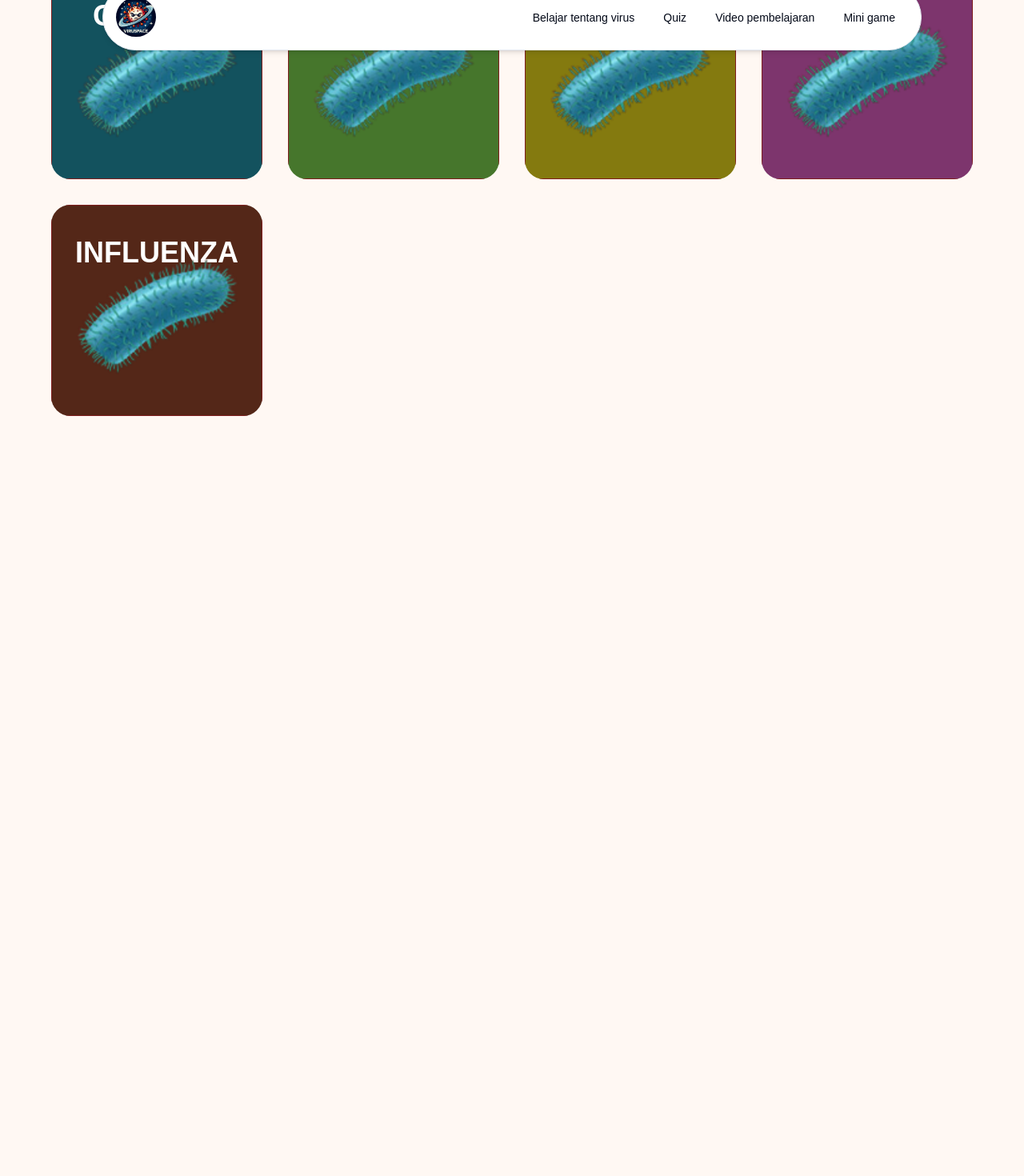
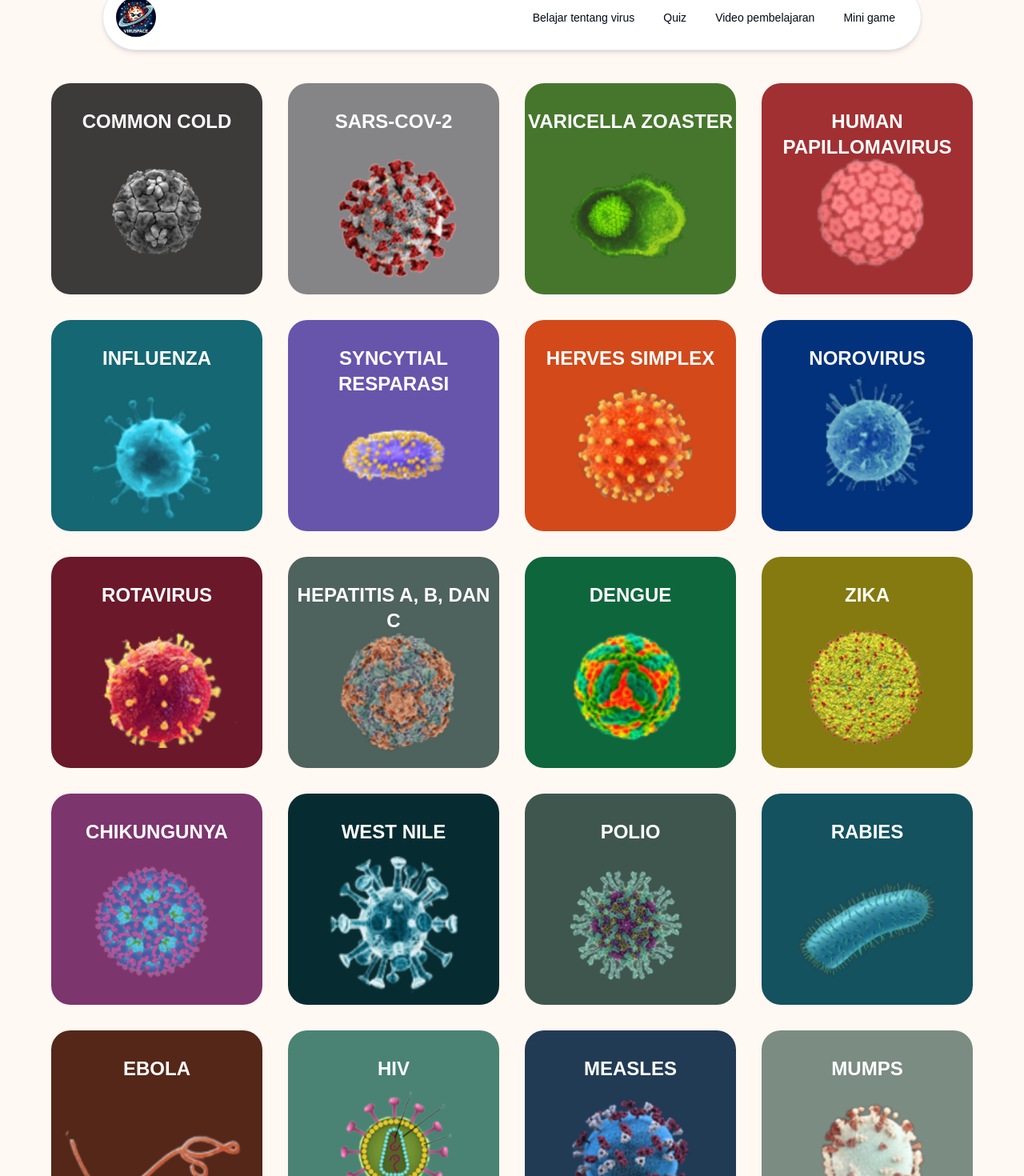
Before and after one commit to dhendisyafaa/viruspace-client, a Next.js app: page /daftar-virus in a window 1280 px wide. Shown: the part 40-1510 px from the top of the page at 80% size. Before the commit the page ends 800 px from the top, so only its background shows below. Built offline with nearby package versions, Linux system fonts and the light colour scheme.

Commit message:
feat: list of viruses page

```diff
--- a/src/app/daftar-virus/page.tsx
+++ b/src/app/daftar-virus/page.tsx
@@ -1,60 +1,50 @@
 import Image from "next/image";
+import listViruses from "../../constans/daftar-virus.json";
+import Link from "next/link";
 
 export default function ListOfViruses() {
-  const listViruses = [
-    {
-      id: 1,
-      name: "Corona",
-      image: "/images/rabies.png",
-      bgColor: "#13525E",
-    },
-    {
-      id: 2,
-      name: "rabies",
-      image: "/images/rabies.png",
-      bgColor: "#46762C",
-    },
-    {
-      id: 3,
-      name: "Polio",
-      image: "/images/rabies.png",
-      bgColor: "#847A0F",
-    },
-    {
-      id: 4,
-      name: "hiv",
-      image: "/images/rabies.png",
-      bgColor: "#7D356D",
-    },
-    {
-      id: 5,
-      name: "influenza",
-      image: "/images/rabies.png",
-      bgColor: "#542718",
-    },
-  ];
   return (
-    <div className="container w-[90vw] mx-auto grid grid-cols-2 sm:grid-cols-3 lg:grid-cols-4 gap-2 sm:gap-6 lg:gap-8">
+    <div className="w-[90vw] pb-10 mx-auto">
+      <div className="text-center pb-10 space-y-3">
+        <p className="text-xl md:text-3xl font-bold text-primary uppercase">
+          Pelajari virus-virus di sekitar kita
+        </p>
+        <p className="text-base mx-auto md:text-xl md:w-[60vw] text-primary">
+          Lihat{" "}
+          <span className="font-bold">
+            penjelasan lengkap, cara pencegahan, dan penyebaran
+          </span>{" "}
+          tentang virus di sekitar
+        </p>
+      </div>
+      <div className="grid grid-cols-2 sm:grid-cols-3 lg:grid-cols-4 gap-2 sm:gap-6 lg:gap-8">
         {listViruses.map((virus) => {
           return (
+            // http://localhost:3000/daftar-virus/2?name=sars-cov-2
+            <Link
+              href={`/daftar-virus/${virus.id}?name=${virus.name}`}
+              key={virus.id}
+            >
               <div
-            key={virus.id}
                 className="relative aspect-square rounded-3xl overflow-hidden"
                 style={{ backgroundColor: virus.bgColor }}
               >
+                <p className="relative top-5 md:top-8 z-40 text-xs sm:text-lg md:text-xl lg:text-2xl uppercase text-white font-bold text-center">
+                  {virus.name}
+                </p>
                 <Image
                   src={virus.image}
                   alt={virus.name}
-              layout="fill"
-              objectFit="contain"
-              className="border border-red-900"
+                  width="0"
+                  height="0"
+                  sizes="100vw"
+                  className="w-full h-fit bottom-3 absolute"
                 />
-            <p className="mt-10 text-4xl uppercase text-white font-bold text-center">
-              {virus.name}
-            </p>
               </div>
+            </Link>
           );
         })}
       </div>
+    </div>
   );
 }
--- /dev/null
+++ b/src/constans/daftar-virus.json
@@ -0,0 +1,122 @@
+[
+  {
+    "id": 1,
+    "name": "common cold",
+    "image": "/images/viruses/common-cold.png",
+    "bgColor": "#3D3A3A"
+  },
+  {
+    "id": 2,
+    "name": "sars-cov-2",
+    "image": "/images/viruses/sars-cov-2.png",
+    "bgColor": "#858486"
+  },
+  {
+    "id": 3,
+    "name": "varicella zoaster",
+    "image": "/images/viruses/varicella-zoaster.png",
+    "bgColor": "#46762C"
+  },
+  {
+    "id": 4,
+    "name": "human papillomavirus",
+    "image": "/images/viruses/human-papillomavirus.png",
+    "bgColor": "#A13032"
+  },
+  {
+    "id": 5,
+    "name": "influenza",
+    "image": "/images/viruses/influenza.png",
+    "bgColor": "#156773"
+  },
+  {
+    "id": 6,
+    "name": "syncytial resparasi",
+    "image": "/images/viruses/syncytial-resparasi.png",
+    "bgColor": "#6755AC"
+  },
+  {
+    "id": 7,
+    "name": "herves simplex",
+    "image": "/images/viruses/herves-simplex.png",
+    "bgColor": "#D3491A"
+  },
+  {
+    "id": 8,
+    "name": "norovirus",
+    "image": "/images/viruses/norovirus.png",
+    "bgColor": "#02327C"
+  },
+  {
+    "id": 9,
+    "name": "rotavirus",
+    "image": "/images/viruses/rotavirus.png",
+    "bgColor": "#6B182A"
+  },
+  {
+    "id": 10,
+    "name": "hepatitis a, b, dan c",
+    "image": "/images/viruses/hepatitis-a-b-dan-c.png",
+    "bgColor": "#4E625E"
+  },
+  {
+    "id": 11,
+    "name": "dengue",
+    "image": "/images/viruses/dengue.png",
+    "bgColor": "#0E663C"
+  },
+  {
+    "id": 12,
+    "name": "zika",
+    "image": "/images/viruses/zika.png",
+    "bgColor": "#847A0F"
+  },
+  {
+    "id": 13,
+    "name": "chikungunya",
+    "image": "/images/viruses/chikungunya.png",
+    "bgColor": "#7D356D"
+  },
+  {
+    "id": 14,
+    "name": "west nile",
+    "image": "/images/viruses/west-nile.png",
+    "bgColor": "#062C31"
+  },
+  {
+    "id": 15,
+    "name": "polio",
+    "image": "/images/viruses/polio.png",
+    "bgColor": "#3F564F"
+  },
+  {
+    "id": 16,
+    "name": "rabies",
+    "image": "/images/viruses/rabies.png",
+    "bgColor": "#13525E"
+  },
+  {
+    "id": 17,
+    "name": "ebola",
+    "image": "/images/viruses/ebola.png",
+    "bgColor": "#542718"
+  },
+  {
+    "id": 18,
+    "name": "hiv",
+    "image": "/images/viruses/hiv.png",
+    "bgColor": "#4A8373"
+  },
+  {
+    "id": 19,
+    "name": "measles",
+    "image": "/images/viruses/measles.png",
+    "bgColor": "#213B55"
+  },
+  {
+    "id": 20,
+    "name": "mumps",
+    "image": "/images/viruses/mumps.png",
+    "bgColor": "#7B8C83"
+  }
+]
```
Lines whose indentation alone changed are shown as unchanged.
